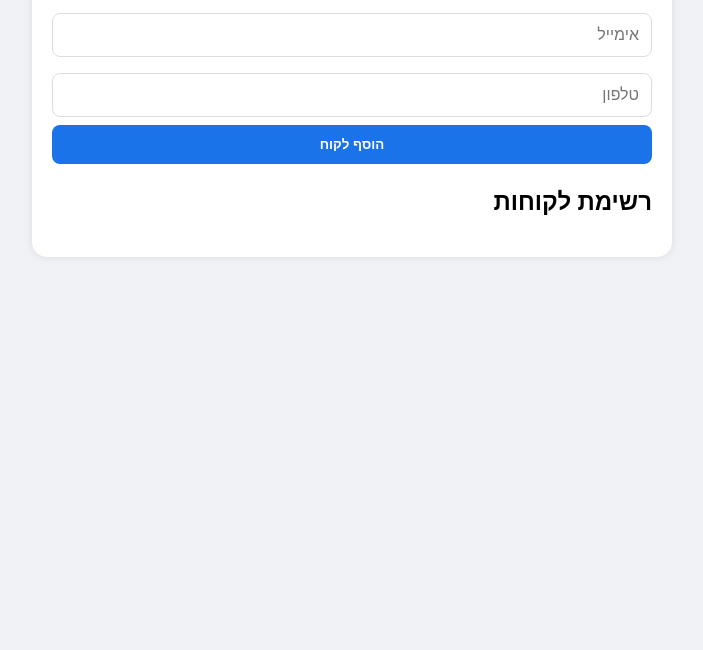
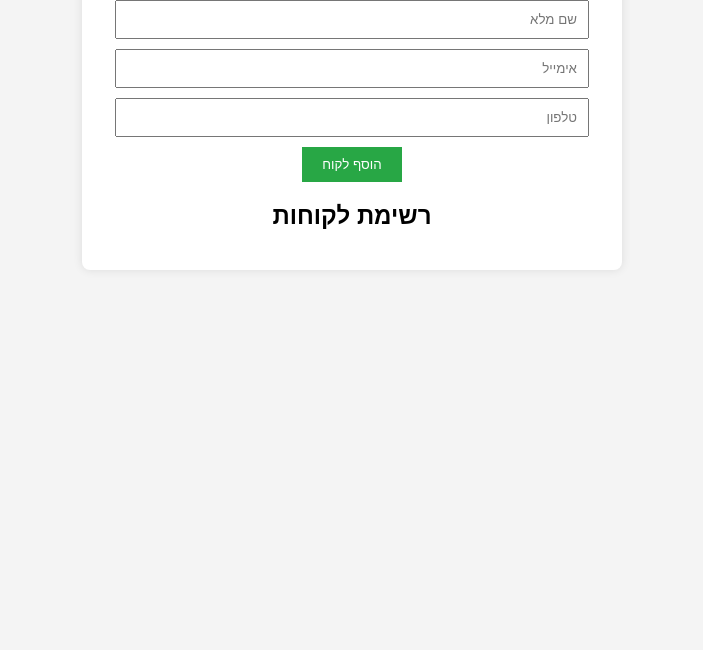
Before and after one commit to Hhttp01/CRMSPro, a plain HTML site: page client/index.html in a window 1280 px wide. Shown: the part 150-800 px from the top of the page, without its empty margins (288-991 px from the left). Drawn offline with Linux system fonts and the light colour scheme; no server answers.

Commit message:
Update style.css

```diff
--- a/client/style.css
+++ b/client/style.css
@@ -1,13 +1,6 @@
-body { font-family: Arial, sans-serif; background-color: #f4f4f4; text-align: right; }
-.container { max-width: 600px; margin: 50px auto; background: white; padding: 20px; border-radius: 8px; box-shadow: 0 0 10px rgba(0,0,0,0.1); }
-input { width: 100%; padding: 10px; margin: 10px 0; border: 1px solid #ddd; box-sizing: border-box; }
-button { width: 100%; padding: 10px; background: #28a745; color: white; border: none; cursor: pointer; }
+body { font-family: Arial, sans-serif; background: #f4f4f4; text-align: center; }
+.container { max-width: 500px; margin: 50px auto; background: white; padding: 20px; border-radius: 8px; box-shadow: 0 0 10px rgba(0,0,0,0.1); }
+form input { display: block; width: 90%; margin: 10px auto; padding: 10px; }
+button { padding: 10px 20px; background: #28a745; color: white; border: none; cursor: pointer; }
 ul { list-style: none; padding: 0; }
-li { padding: 10px; border-bottom: 1px solid #eee; }
-body { font-family: 'Segoe UI', sans-serif; background: #f0f2f5; margin: 0; padding: 10px; direction: rtl; }
-.container { max-width: 600px; margin: auto; background: white; padding: 20px; border-radius: 15px; shadow: 0 4px 12px rgba(0,0,0,0.1); }
-h1 { color: #1a73e8; font-size: 24px; }
-input { width: 100%; padding: 12px; margin: 8px 0; border: 1px solid #ddd; border-radius: 8px; box-sizing: border-box; font-size: 16px; }
-button { width: 100%; padding: 12px; background: #1a73e8; color: white; border: none; border-radius: 8px; font-weight: bold; cursor: pointer; }
-.customer-card { display: flex; justify-content: space-between; align-items: center; background: #fff; border: 1px solid #eee; padding: 15px; margin-top: 10px; border-radius: 10px; text-align: right; }
-.ws-btn { background: #25D366; color: white; text-decoration: none; padding: 8px 12px; border-radius: 5px; font-size: 14px; }
+li { background: #eee; margin: 5px 0; padding: 10px; border-radius: 4px; }
```
